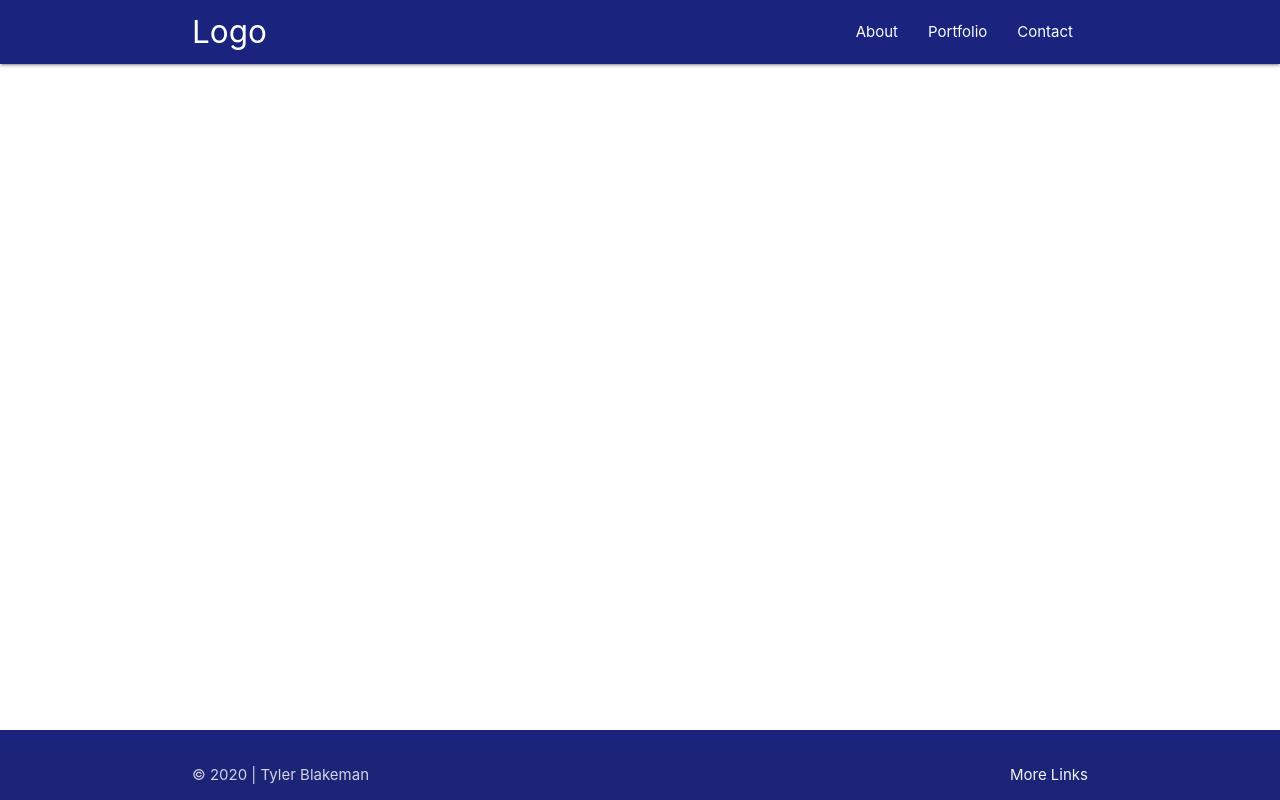
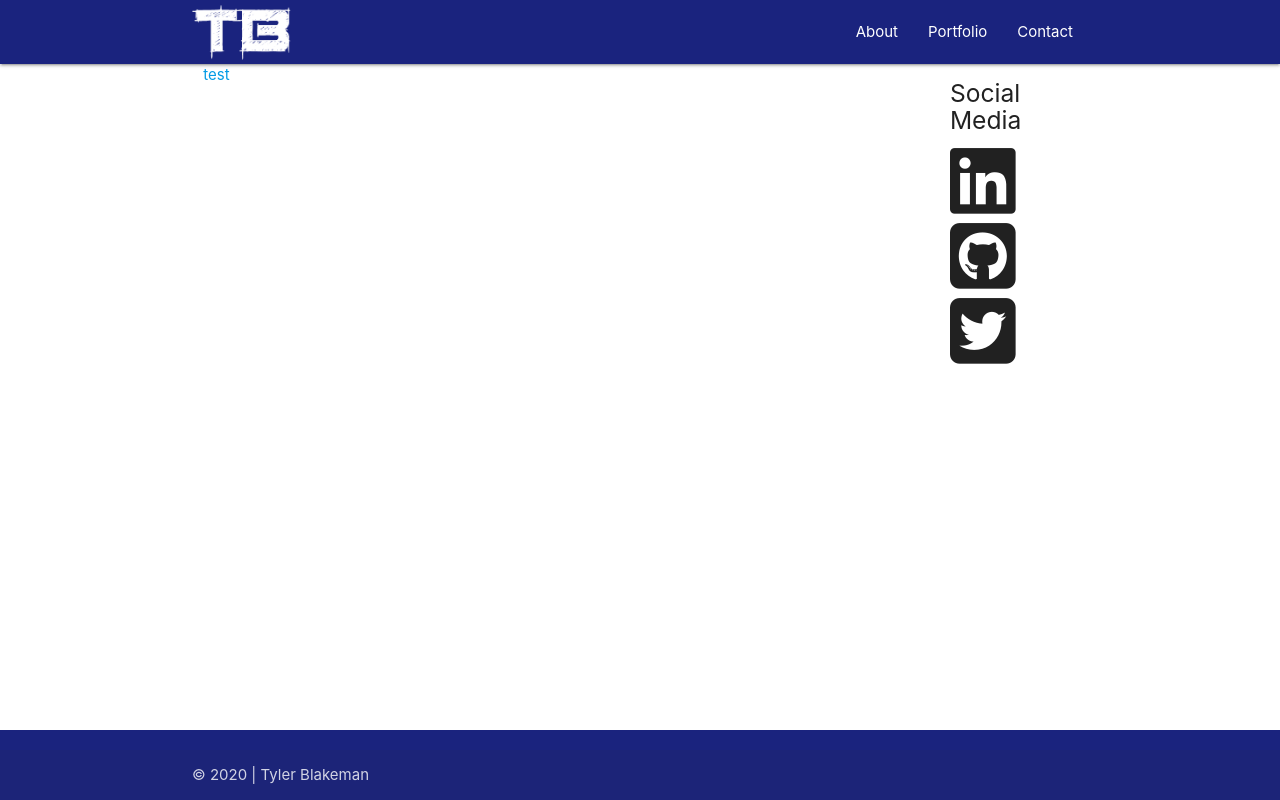
Before and after one commit to tylerblakeman/Portfolio2, a plain HTML site: page index.html in a window 1280 px wide. Drawn offline with nearby package versions, Linux system fonts and the light colour scheme.

Commit message:
navbar icons and fontawesome linked

```diff
--- a/assets/css/style.css
+++ b/assets/css/style.css
@@ -1,8 +1,7 @@
-
-
-
-
-
+.tb-logo{
+    max-height: 60px;
+    padding-top: 5px;
+}
 
 
 /* sticky footer */
--- a/assets/js/style.js
+++ b/assets/js/style.js
@@ -4,3 +4,9 @@ document.addEventListener('DOMContentLoaded', function() {
     var elems = document.querySelectorAll('.sidenav');
     var instances = M.Sidenav.init(elems, {});
   });
+
+// materialize modals
+document.addEventListener('DOMContentLoaded', function() {
+var elems = document.querySelectorAll('.modal');
+var instances = M.Modal.init(elems, {});
+});
--- a/index.html
+++ b/index.html
@@ -9,6 +9,9 @@
     <link rel="stylesheet" href="https://cdnjs.cloudflare.com/ajax/libs/materialize/1.0.0/css/materialize.min.css">
     <!-- My CSS -->
     <link rel="stylesheet" href="./assets/css/style.css">
+    <!--FontAwesome-->
+    <script src="https://kit.fontawesome.com/719233b8c8.js" crossorigin="anonymous"></script>
+  </head>
     <title>Tyler Blakeman</title>
 </head>
 <body>
@@ -16,7 +19,9 @@
     <nav>
         <div class="nav-wrapper indigo darken-4">
             <div class="container">
-                <a href="#!" class="brand-logo">Logo</a>
+                <a href="#!" class="brand-logo">
+                    <img class="tb-logo" src="./assets/images/TB_Logo.png" alt="">
+                </a>
                 <a href="#" data-target="mobile-demo" class="sidenav-trigger"><i class="material-icons">menu</i></a>
                 <ul class="right hide-on-med-and-down">
                     <li><a href="./index.html">About</a></li>
@@ -31,16 +36,20 @@
         <li><a href="./index.html">About</a></li>
         <li><a href="./portfolio.html">Portfolio</a></li>
         <li><a href="./contact.html">Contact</a></li>
+        <li><a href="#modal1" class="modal-trigger">Social Media</a></li>
     </ul>
     </header>
     <main>
-    <div class="container">
-        <div class="content">
-
+    <div class="container row">
+        <div class="content col s10">
+            <a href="">test</a>
 
         </div>
-        <div class="social-sidebar">
-
+        <div class="social-sidebar hide-on-med-and-down col s2">
+            <h5>Social Media</h5>
+            <i class="fab fa-linkedin fa-5x"></i>
+            <i class="fab fa-github-square fa-5x"></i>
+            <i class="fab fa-twitter-square fa-5x"></i>
 
 
         </div>
@@ -52,10 +61,19 @@
     <div class="footer-copyright">
         <div class="container">
         © 2020 | Tyler Blakeman
-        <a class="grey-text text-lighten-4 right" href="#!">More Links</a>
         </div>
     </div>
     </footer>
+    <!--Modal Area-->
+    <div id="modal1" class="modal">
+        <div class="modal-content">
+          <h4>Modal Header</h4>
+          <p>A bunch of text</p>
+        </div>
+        <div class="modal-footer">
+          <a href="#!" class="modal-close waves-effect waves-green btn-flat">Agree</a>
+        </div>
+      </div>
     <!-- Materialize JavaScript -->
     <script src="https://cdnjs.cloudflare.com/ajax/libs/materialize/1.0.0/js/materialize.min.js"></script>
     <script src="./assets/js/style.js"></script>
```
Also changed, not shown: assets/images/TB_Logo.png (added), assets/images/TB_Logo.svg (added).
